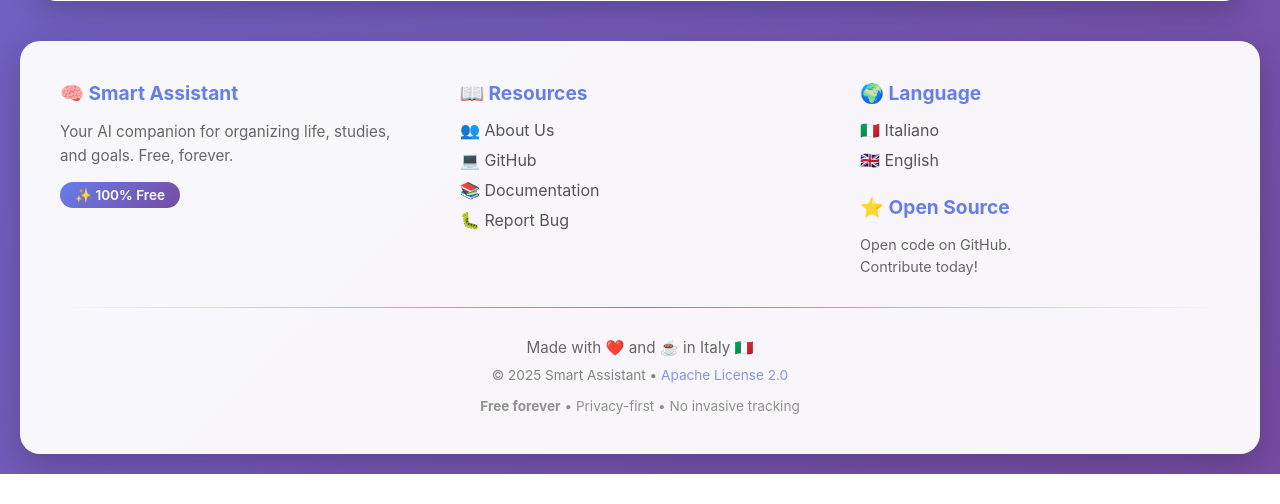
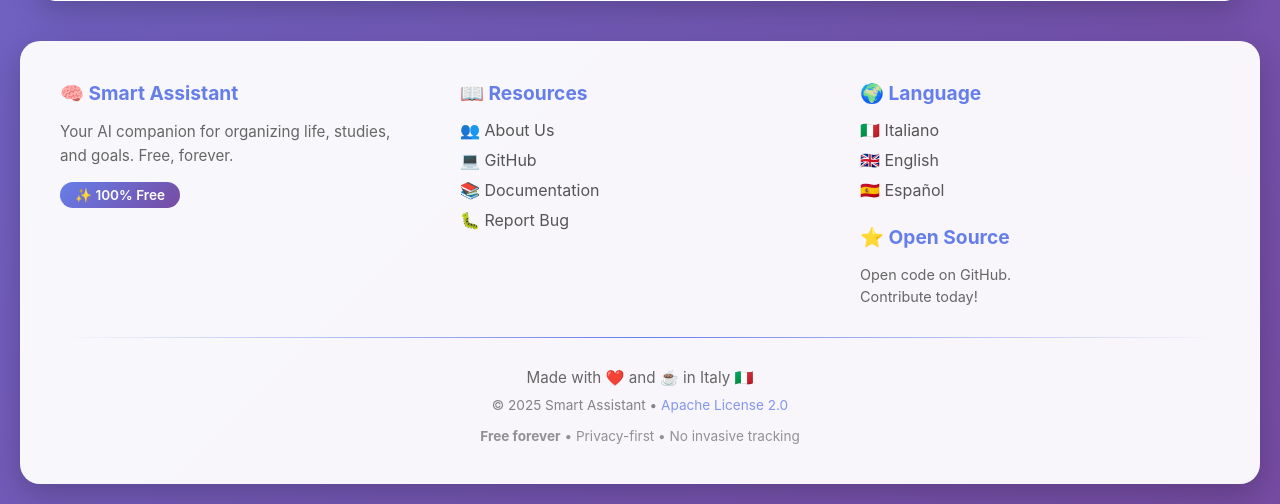
Before and after one commit to ballales1984-wq/assistente-intelligente-agenda, a Flask app: page /en in a window 1280 px wide. Shown: the part 2473-2977 px from the top of the page. Before the commit the page ends 2947 px from the top, so only its background shows below. Run offline with Flask 3, Linux system fonts and the light colour scheme; some libraries are stand-ins or nearby versions.

Commit message:
🌍 FIX: Aggiunto link Español nel footer tutte le lingue!
✅ AGGIUNTO LINK 🇪🇸 ESPAÑOL:
- templates/index.html (IT) → +link ES
- templates/index_en_full.html (EN) → +link ES
- templates/index_es.html (ES) → già presente

🌍 ORA FOOTER HA 3 LINGUE:
- 🇮🇹 Italiano (/)
- 🇬🇧 English (/en)
- 🇪🇸 Español (/es) ← NUOVO!

🎯 NAVIGAZIONE COMPLETA:
User può cambiare lingua da qualsiasi pagina
Footer uniforme su tutte le versioni

User feedback: Mancava link ES nel footer!

```diff
--- a/templates/index.html
+++ b/templates/index.html
@@ -2825,6 +2825,11 @@
                                 🇬🇧 English
                             </a>
                         </li>
+                        <li style="margin-bottom: 10px;">
+                            <a href="/es" style="color: #555; text-decoration: none; transition: color 0.3s;" onmouseover="this.style.color='#667eea'" onmouseout="this.style.color='#555'">
+                                🇪🇸 Español
+                            </a>
+                        </li>
                     </ul>
 
                     <h3 style="color: #667eea; margin-bottom: 15px; font-size: 1.2em;">⭐ Open Source</h3>
--- a/templates/index_en_full.html
+++ b/templates/index_en_full.html
@@ -2646,6 +2646,11 @@
                                 🇬🇧 English
                             </a>
                         </li>
+                        <li style="margin-bottom: 10px;">
+                            <a href="/es" style="color: #555; text-decoration: none; transition: color 0.3s;" onmouseover="this.style.color='#667eea'" onmouseout="this.style.color='#555'">
+                                🇪🇸 Español
+                            </a>
+                        </li>
                     </ul>
 
                     <h3 style="color: #667eea; margin-bottom: 15px; font-size: 1.2em;">⭐ Open Source</h3>
```
